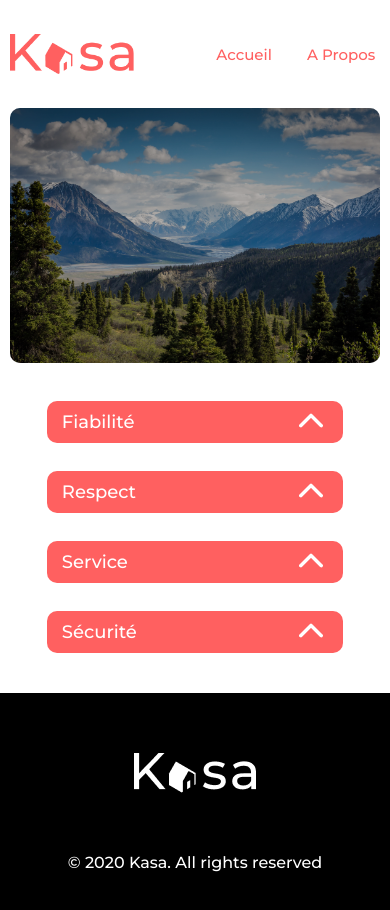
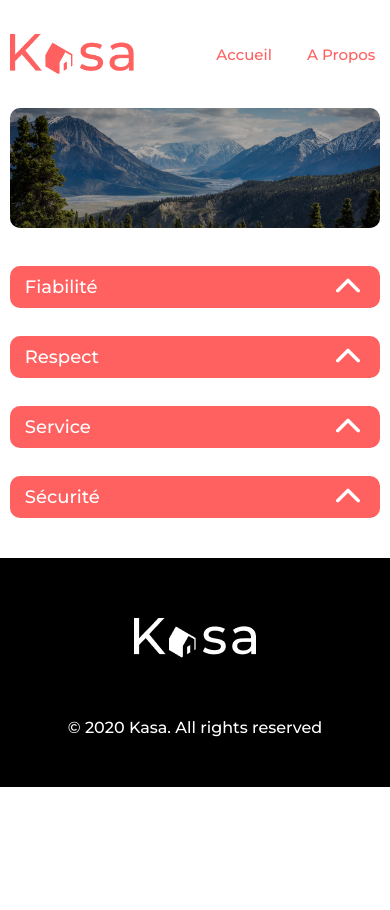
Before and after one commit to heltnx/kasa, a React (Create React App) app: page /about in a window 390 px wide. Shown: the top 910 px of the page. After the commit the page ends 844 px from the top, so only its background shows below. Built offline with nearby package versions, Linux system fonts and the light colour scheme.

Commit message:
reglages css

```diff
--- a/src/components/banniere/banniere.scss
+++ b/src/components/banniere/banniere.scss
@@ -20,8 +20,9 @@
       background-color: black;
       opacity: 0.3;
   }
-
-  // Media Queries pour mobile
+}
+  // ------- Media Queries pour mobile ------//
+  .banniere {
   @media (max-width: 1100px) {
       height: 160px;
       border-radius: 10px;
@@ -33,11 +34,11 @@
   }
 
   @media (max-width: 478px) {
-      height: 111px;
+      height: 120px;
       border-radius: 10px;
 
       &::before {
-          height: 111px;
+          height: 120px;
           border-radius: 10px;
       }
   }
--- a/src/pages/about/about.scss
+++ b/src/pages/about/about.scss
@@ -1,12 +1,8 @@
 
-  // Media Queries pour mobile
+  // -- Media Queries pour mobile-- //
 
-@media (max-width: 1100px) {
-    .about .banniere {
-        height: 255px;
-
-        &::before {
-            height: 255px;
-        }
-    }
+@media (max-width: 600px) {
+    .about .collapsContainer {
+       width: 100%;
 }
+}
```
